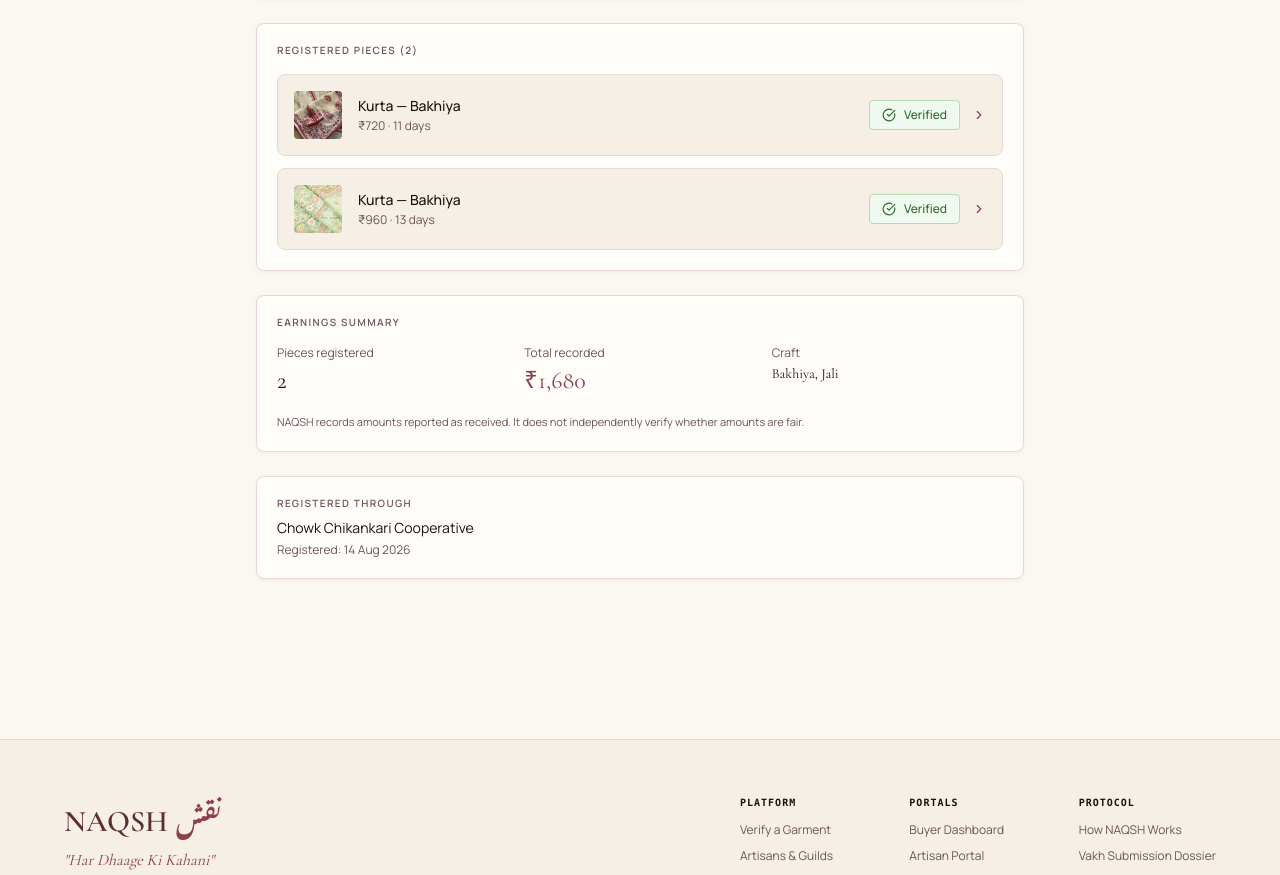
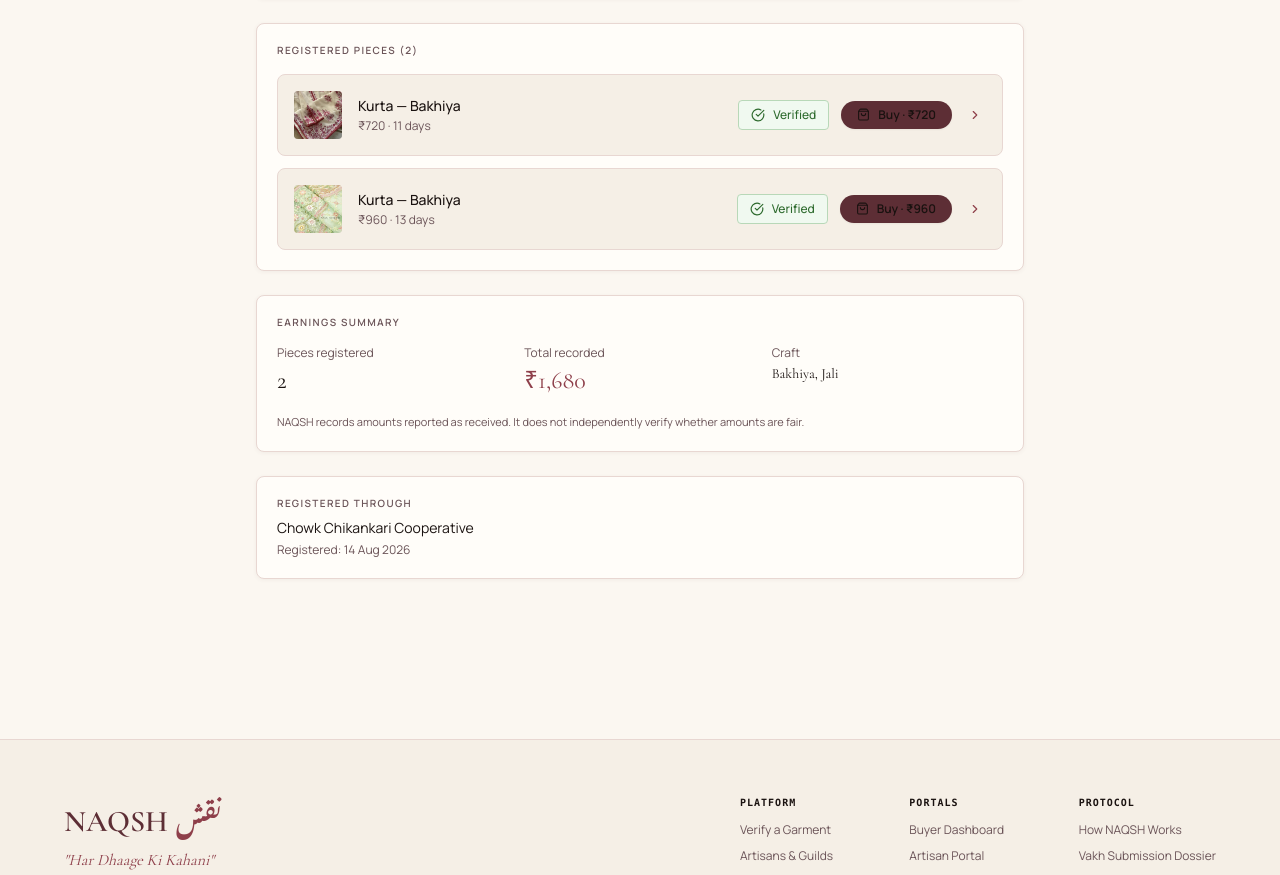
Before and after one commit to vanshikacs/NAQSH, a Next.js app: page /artisan/AMN-018 in a window 1280 px wide. Shown: the part 941-1816 px from the top of the page. Built offline with nearby package versions, Linux system fonts and the light colour scheme; a web font is replaced by a local one.

Commit message:
feat(stripe): add Buy button to artisan registered pieces with live Stripe Checkout integration

```diff
--- a/package.json
+++ b/package.json
@@ -22,6 +22,7 @@
     "react": "19.2.8",
     "react-dom": "19.2.8",
     "react-qr-code": "^2.2.0",
+    "stripe": "^23.0.0",
     "tailwind-merge": "^3.7.0",
     "three": "^0.186.1",
     "uuid": "^14.0.2"
--- /dev/null
+++ b/src/app/api/checkout/route.ts
@@ -0,0 +1,74 @@
+import { NextRequest, NextResponse } from 'next/server';
+import Stripe from 'stripe';
+
+const stripeSecretKey = process.env.STRIPE_SECRET_KEY;
+
+export async function POST(req: NextRequest) {
+  try {
+    if (!stripeSecretKey) {
+      return NextResponse.json(
+        { error: 'STRIPE_SECRET_KEY is not configured in environment variables' },
+        { status: 500 }
+      );
+    }
+
+    const stripe = new Stripe(stripeSecretKey);
+    const body = await req.json();
+    const {
+      garmentId = 'NQ-2026-001',
+      garmentName = 'Heritage Piece',
+      craft = 'Indian Heritage Craft',
+      artisanName = 'Master Artisan',
+      artisanId = '',
+      amountInr = 1200,
+      returnUrl,
+    } = body;
+
+    const origin =
+      req.headers.get('origin') ||
+      process.env.NEXT_PUBLIC_APP_URL ||
+      'https://naqsh-cyan.vercel.app';
+
+    // Amount in paise (1 INR = 100 paise)
+    const unitAmount = Math.max(Math.round(Number(amountInr) * 100), 10000); // min 100 INR
+
+    const session = await stripe.checkout.sessions.create({
+      mode: 'payment',
+      line_items: [
+        {
+          price_data: {
+            currency: 'inr',
+            product_data: {
+              name: `${garmentName} (${craft})`,
+              description: `Crafted by master artisan ${artisanName} · Verified by NAQSH (${garmentId})`,
+              metadata: {
+                garmentId,
+                craft,
+                artisanName,
+                artisanId,
+              },
+            },
+            unit_amount: unitAmount,
+          },
+          quantity: 1,
+        },
+      ],
+      metadata: {
+        garmentId,
+        craft,
+        artisanName,
+        artisanId,
+      },
+      success_url: `${origin}/verify/${garmentId}?payment=success&session_id={CHECKOUT_SESSION_ID}`,
+      cancel_url: returnUrl || (artisanId ? `${origin}/artisan/${artisanId}` : `${origin}/verify/${garmentId}`),
+    });
+
+    return NextResponse.json({ url: session.url, sessionId: session.id });
+  } catch (error: any) {
+    console.error('Stripe Checkout Error:', error);
+    return NextResponse.json(
+      { error: error?.message || 'Failed to initiate checkout session' },
+      { status: 500 }
+    );
+  }
+}
--- a/src/app/artisan/[id]/page.tsx
+++ b/src/app/artisan/[id]/page.tsx
@@ -4,6 +4,7 @@
 import Navbar from '@/components/Navbar';
 import Footer from '@/components/Footer';
 import VerificationBadge from '@/components/VerificationBadge';
+import BuyButton from '@/components/BuyButton';
 import VoicePlayer from '@/components/VoicePlayer';
 import {
   ARTISANS,
@@ -182,11 +183,19 @@
                         </p>
                       </div>
                     </div>
-                    <div className="flex items-center gap-3">
+                    <div className="flex items-center gap-2 sm:gap-3 flex-shrink-0">
                       <VerificationBadge verdict={garment.verificationStatus} size="sm" />
+                      <BuyButton
+                        garmentId={garment.id}
+                        garmentName={garment.garmentType}
+                        craft={garment.craft}
+                        artisanName={artisan.name}
+                        artisanId={artisan.id}
+                        amountInr={garment.artisanEarnings}
+                      />
                       <Link
                         href={`/verify/${garment.id}`}
-                        className="text-xs font-body text-wine hover:text-burgundy font-medium"
+                        className="text-xs font-body text-wine hover:text-burgundy font-medium p-1 rounded hover:bg-blush transition-colors"
                         aria-label={`View certificate for ${garment.garmentType}`}
                       >
                         <ChevronRight size={14} aria-hidden="true" />
--- /dev/null
+++ b/src/components/BuyButton.tsx
@@ -0,0 +1,115 @@
+'use client';
+
+import React, { useState } from 'react';
+import { ShoppingBag, Loader2 } from 'lucide-react';
+
+interface BuyButtonProps {
+  garmentId: string;
+  garmentName: string;
+  craft?: string;
+  artisanName?: string;
+  artisanId?: string;
+  amountInr: number;
+  className?: string;
+  variant?: 'pill' | 'compact' | 'primary';
+}
+
+export default function BuyButton({
+  garmentId,
+  garmentName,
+  craft = 'Indian Heritage Craft',
+  artisanName = 'Master Artisan',
+  artisanId = '',
+  amountInr,
+  className = '',
+  variant = 'pill',
+}: BuyButtonProps) {
+  const [loading, setLoading] = useState(false);
+  const [error, setError] = useState<string | null>(null);
+
+  const handleBuy = async (e: React.MouseEvent) => {
+    e.preventDefault();
+    e.stopPropagation();
+    setLoading(true);
+    setError(null);
+
+    try {
+      const res = await fetch('/api/checkout', {
+        method: 'POST',
+        headers: { 'Content-Type': 'application/json' },
+        body: JSON.stringify({
+          garmentId,
+          garmentName,
+          craft,
+          artisanName,
+          artisanId,
+          amountInr,
+          returnUrl: typeof window !== 'undefined' ? window.location.href : undefined,
+        }),
+      });
+
+      const data = await res.json();
+      if (!res.ok || !data.url) {
+        throw new Error(data.error || 'Failed to start Stripe checkout');
+      }
+
+      // Redirect directly to Stripe Checkout
+      window.location.href = data.url;
+    } catch (err: any) {
+      console.error('Buy error:', err);
+      setError(err?.message || 'Payment unavailable');
+      setLoading(false);
+    }
+  };
+
+  if (variant === 'compact') {
+    return (
+      <button
+        onClick={handleBuy}
+        disabled={loading}
+        title={error || `Buy ${garmentName} for ₹${amountInr}`}
+        className={`inline-flex items-center gap-1.5 px-3 py-1.5 rounded-full text-xs font-semibold font-body transition-all duration-200 ${
+          loading
+            ? 'bg-wine/70 text-white cursor-wait'
+            : 'bg-burgundy hover:bg-wine text-ivory hover:shadow-md active:scale-95'
+        } ${className}`}
+      >
+        {loading ? (
+          <>
+            <Loader2 size={12} className="animate-spin" />
+            <span>Securing...</span>
+          </>
+        ) : (
+          <>
+            <ShoppingBag size={12} />
+            <span>Buy</span>
+          </>
+        )}
+      </button>
+    );
+  }
+
+  return (
+    <button
+      onClick={handleBuy}
+      disabled={loading}
+      className={`inline-flex items-center justify-center gap-2 px-4 py-1.5 rounded-full text-xs font-semibold font-body transition-all duration-200 ${
+        loading
+          ? 'bg-wine/70 text-white cursor-wait'
+          : 'bg-burgundy hover:bg-wine text-ivory shadow-xs hover:shadow-md active:scale-95'
+      } ${className}`}
+    >
+      {loading ? (
+        <>
+          <Loader2 size={13} className="animate-spin" />
+          <span>Connecting Stripe...</span>
+        </>
+      ) : (
+        <>
+          <ShoppingBag size={13} />
+          <span>Buy · ₹{amountInr.toLocaleString('en-IN')}</span>
+        </>
+      )}
+    </button>
+  );
+}
```
Also changed, not shown: 1 other file (tests, documents, lock files or other folders).
